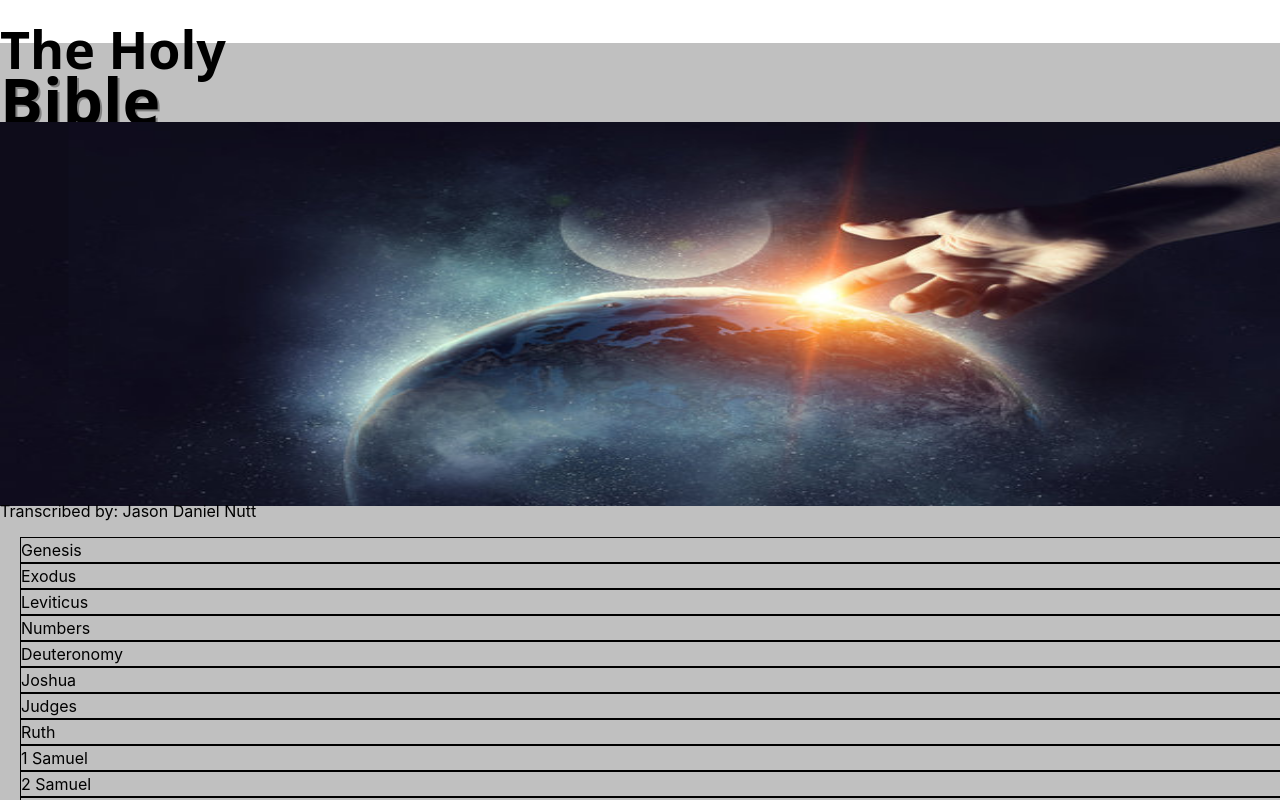
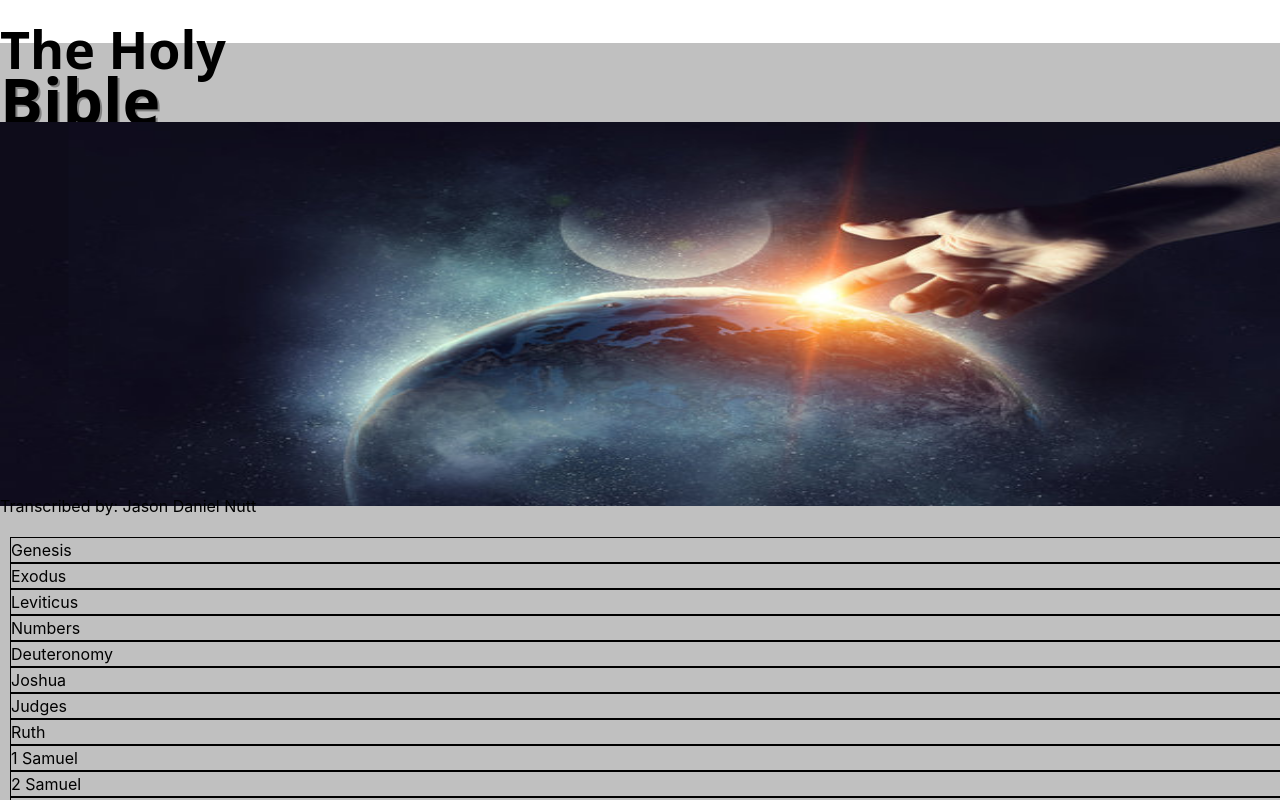
Before and after one commit to jnutt367/the-holy-bible, a Next.js app: page / in a window 1280 px wide. Shown: the top 800 px of the page. Built offline with nearby package versions, Linux system fonts and the light colour scheme.

Commit message:
Update Home.module.css

```diff
--- a/styles/Home.module.css
+++ b/styles/Home.module.css
@@ -22,7 +22,7 @@
 }
 .transcribed {
    position: relative;
-   top: -25px;
+   top: -30px;
 }
 .index  {
   position: relative;
@@ -34,7 +34,7 @@
   list-style-type: none;
 }
 .li {
-  margin-left:-20px;
+  margin-left:-30px;
   width:100vw;
   grid-gaps: 10px;
   border: 1px solid black;
```
